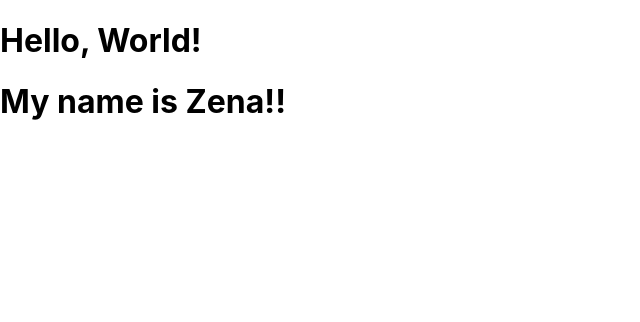
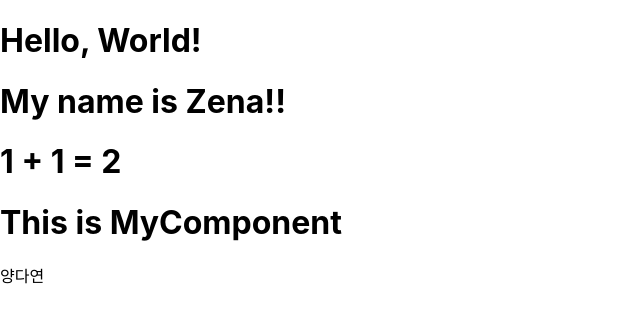
Before and after one commit to yday05506/reactStudy, a React (Create React App) app: page / in a window 1280 px wide. Shown: the top 322 px of the page, without its empty margins (0-640 px from the left). Built offline with nearby package versions, Linux system fonts and the light colour scheme.

Commit message:
컴포넌트, props

```diff
--- a/src/App.js
+++ b/src/App.js
@@ -1,5 +1,6 @@
 import logo from './logo.svg';
 import './App.css';
+import MyComponent from './MyComponent';
 
 function App() {
   const name = "Zena";
@@ -9,6 +10,8 @@ function App() {
     <div>
       <h1>Hello, World!</h1>
       {element}
+      {element2}
+      <MyComponent name = "양다연"></MyComponent>
     </div>
   );
 }
--- /dev/null
+++ b/src/MyComponent.js
@@ -0,0 +1,15 @@
+import React from "react";
+
+class MyComponent extends React.Component
+{
+    render() {
+        return (
+            <div>
+                <h1>This is MyComponent</h1>
+                {this.props.name}
+            </div>
+        )
+    }
+}
+
+export default MyComponent;
```
